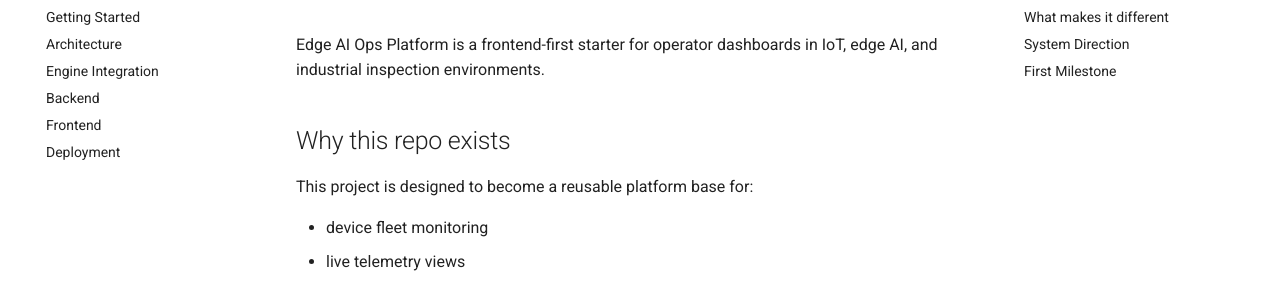
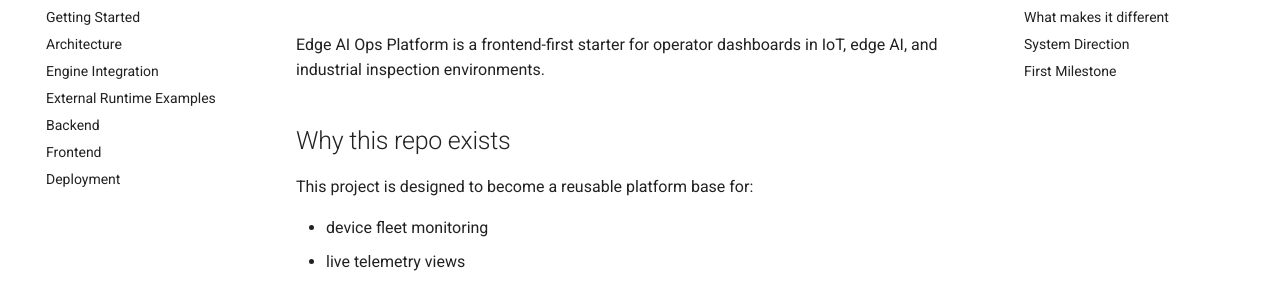
Before and after one commit to ai-cain/edge-ai-ops-platform, an MkDocs documentation site: the page built from docs/index.md, in a window 1280 px wide. Shown: the part 148-430 px from the top of the page. Built offline with MkDocs 1.6.1 and Material for MkDocs 9.7.7, drawn with Linux system fonts in a browser that asks for light colours.

Commit message:
Link external runtime examples in docs nav

```diff
--- a/mkdocs.yml
+++ b/mkdocs.yml
@@ -26,6 +26,7 @@ nav:
   - Getting Started: getting-started.md
   - Architecture: architecture.md
   - Engine Integration: engine-integration.md
+  - External Runtime Examples: external-runtime-examples.md
   - Backend: backend.md
   - Frontend: frontend.md
   - Deployment: deployment.md
```
